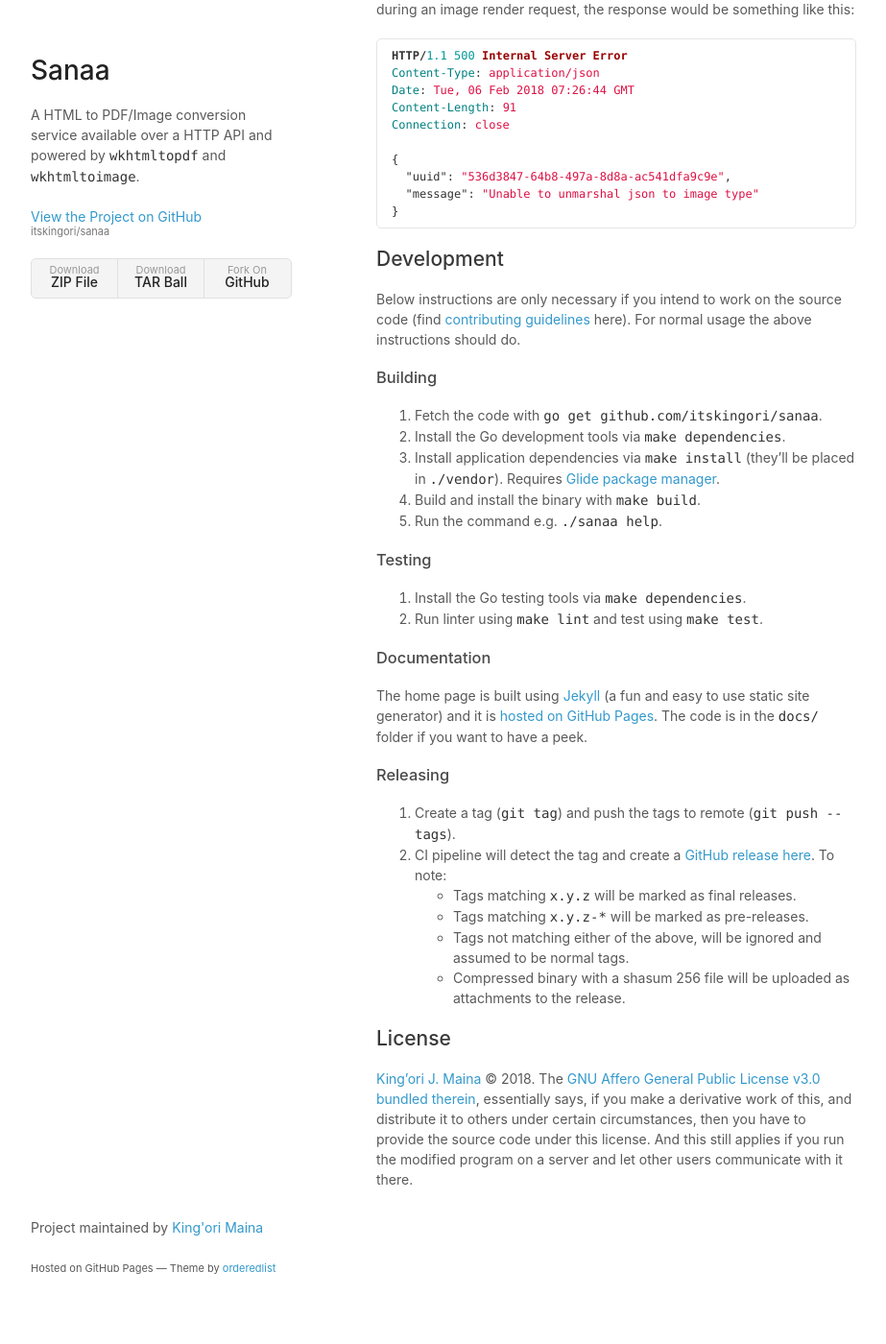
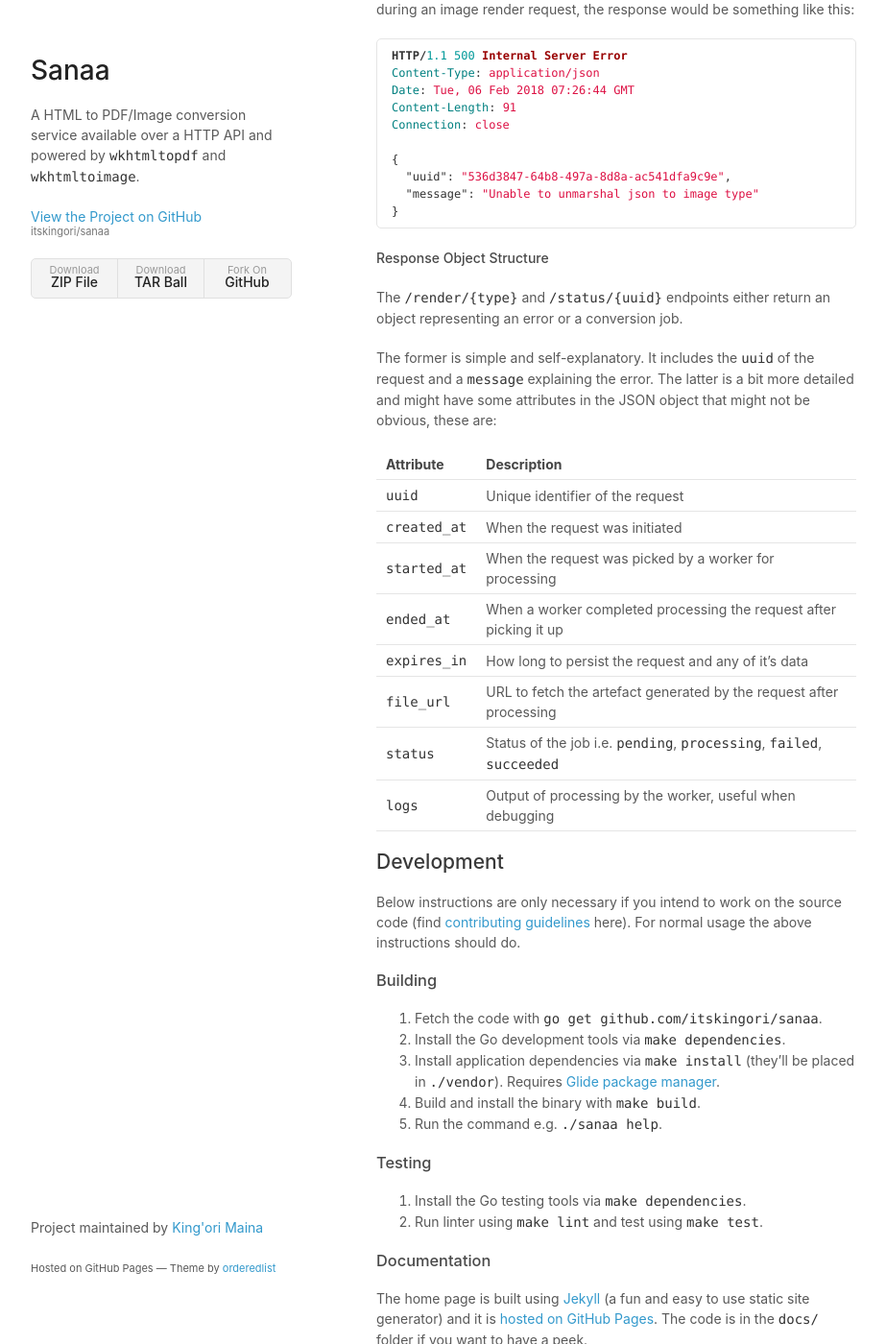
Before and after one commit to itskingori/sanaa, a Jekyll site: the page built from docs/index.md, in a window 1280 px wide and 1400 px high, scrolled down 2193 px. Shown: the whole window at 96% size, without its empty margins (178-1101 px from the left). Built offline with Jekyll 4.4.1, drawn with Linux system fonts in a browser that asks for light colours.

Commit message:
Add notes on the structure of JSON objects in responses

````diff
--- a/docs/index.md
+++ b/docs/index.md
@@ -135,6 +135,26 @@
 }
 ```
 
+#### Response Object Structure
+
+The `/render/{type}` and `/status/{uuid}` endpoints either return an object
+representing an error or a conversion job.
+
+The former is simple and self-explanatory. It includes the `uuid` of the request
+and a `message` explaining the error. The latter is a bit more detailed and
+might have some attributes in the JSON object that might not be obvious, these
+are:
+
+| Attribute     |  Description |
+|---------------|--------------|
+| `uuid`        | Unique identifier of the request |
+| `created_at`  | When the request was initiated |
+| `started_at`  | When the request was picked by a worker for processing |
+| `ended_at`    | When a worker completed processing the request after picking it up |
+| `expires_in`  | How long to persist the request and any of it's data |
+| `file_url`    | URL to fetch the artefact generated by the request after processing |
+| `status`      | Status of the job i.e. `pending`, `processing`, `failed`, `succeeded` |
+| `logs`        | Output of processing by the worker, useful when debugging |
 
 ## Development
 
````
